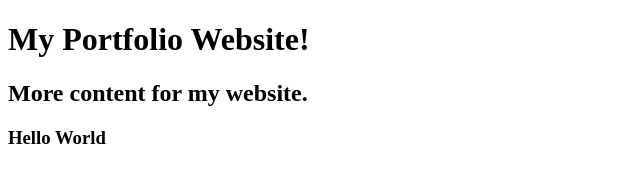
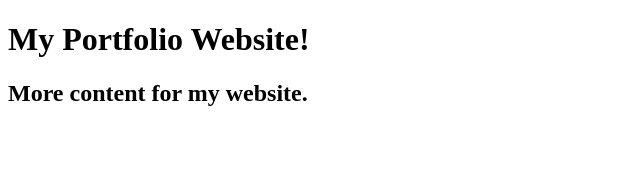
Before and after one commit to ladyadi/portfolio, a plain HTML site: page index.html in a window 1280 px wide. Shown: the whole page, without its empty margins (0-640 px from the left). Drawn offline with Linux system fonts and the light colour scheme.

Commit message:
removed heading 3

```diff
--- a/index.html
+++ b/index.html
@@ -12,7 +12,6 @@
 <body>
     <h1>My Portfolio Website!</h1>
     <h2>More content for my website.</h2>
-    <h3>Hello World</h3>
 </body>
 
 </html>
```
